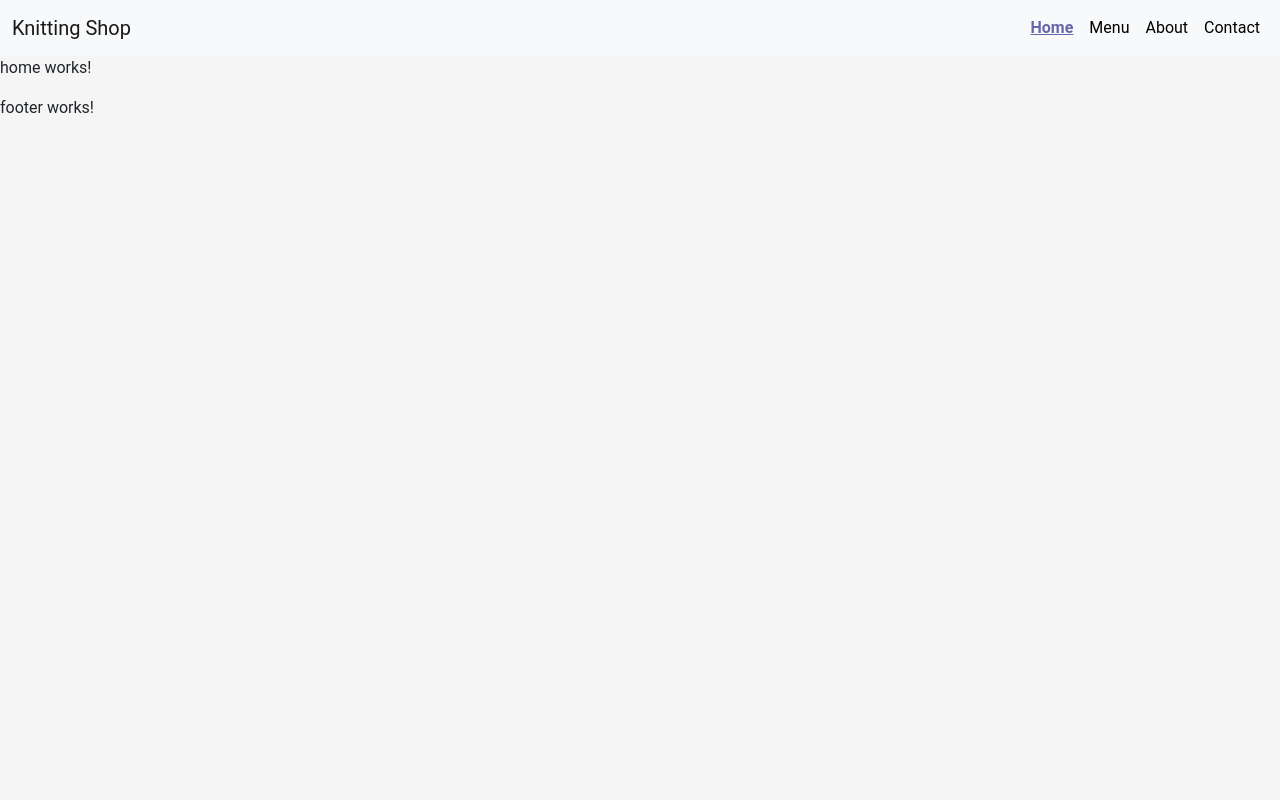
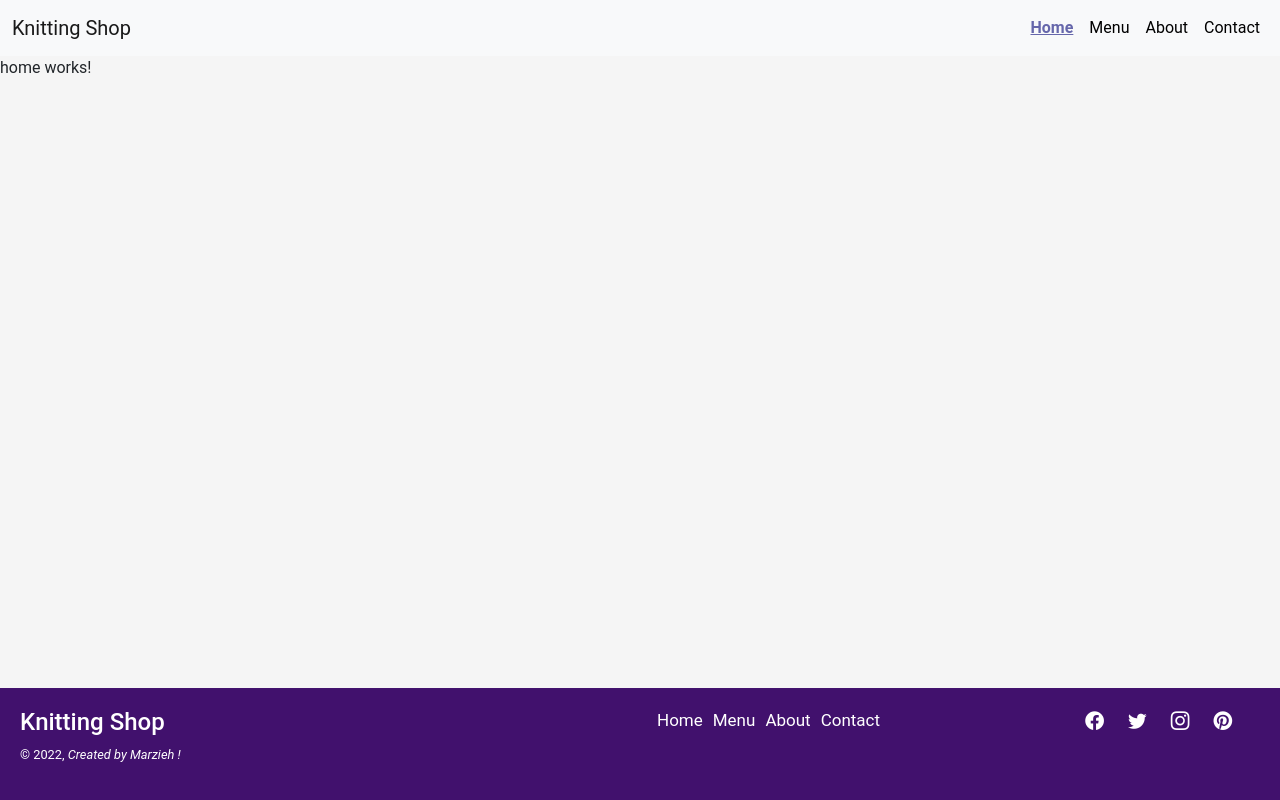
Before and after one commit to marzfd/Angular, an Angular app in the folder knitting-website/: page / in a window 1280 px wide. Built offline with nearby package versions, Linux system fonts and the light colour scheme.

Commit message:
Add footer

```diff
--- a/knitting-website/src/app/components/footer/footer.component.css
+++ b/knitting-website/src/app/components/footer/footer.component.css
@@ -0,0 +1,32 @@
+.footer {
+  background-color: #41116d;
+  padding: 20px;
+  overflow: hidden;
+  color: #fff;
+  position: sticky;
+  top: 100%;
+}
+
+h1 {
+  font-size: 1.5em;
+}
+
+p {
+  font-size: 0.8em;
+}
+
+a {
+  color: #fff;
+  text-decoration: none;
+  padding: 0 5px;
+  font-size: 17px;
+}
+
+a:hover {
+  color: #1ebfca;
+}
+
+i {
+  font-size: 1.1em;
+  padding: 0 7px;
+}
--- a/knitting-website/src/app/components/footer/footer.component.html
+++ b/knitting-website/src/app/components/footer/footer.component.html
@@ -1 +1,30 @@
-<p>footer works!</p>
+<footer class="container-fluid footer">
+  <div class="row">
+    <div class="col-lg-6">
+      <h1>Knitting Shop</h1>
+      <p>&copy; 2022, <em>Created by Marzieh !</em></p>
+    </div>
+    <!-- navigation -->
+    <div class="col-lg-4">
+      <a routerLink="">Home</a>
+      <a routerLink="menu">Menu</a>
+      <a routerLink="about">About</a>
+      <a routerLink="contact">Contact</a>
+    </div>
+    <!-- social media -->
+    <div class="col-lg-2">
+      <a href="https://www.facebook.com/" target="_blank">
+        <i class="bi bi-facebook"></i>
+      </a>
+      <a href="https://twitter.com/" target="_blank">
+        <i class="bi bi-twitter"></i>
+      </a>
+      <a href="https://www.instagram.com/" target="_blank">
+        <i class="bi bi-instagram"></i>
+      </a>
+      <a href="https://www.pinterest.com/" target="_blank">
+        <i class="bi bi-pinterest"></i>
+      </a>
+    </div>
+  </div>
+</footer>
```
